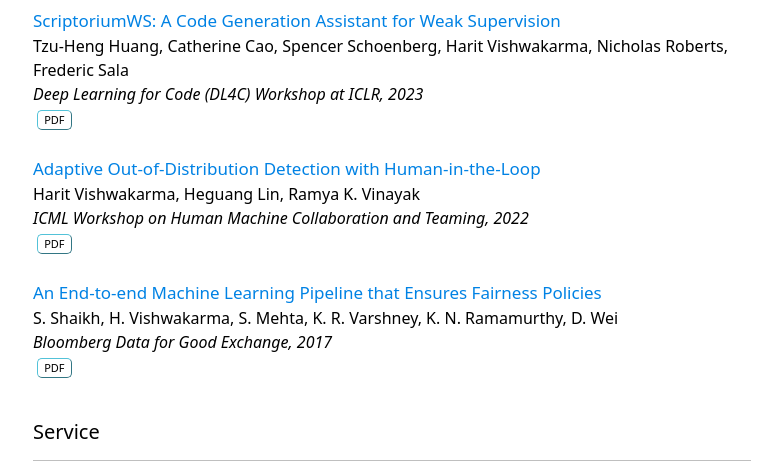
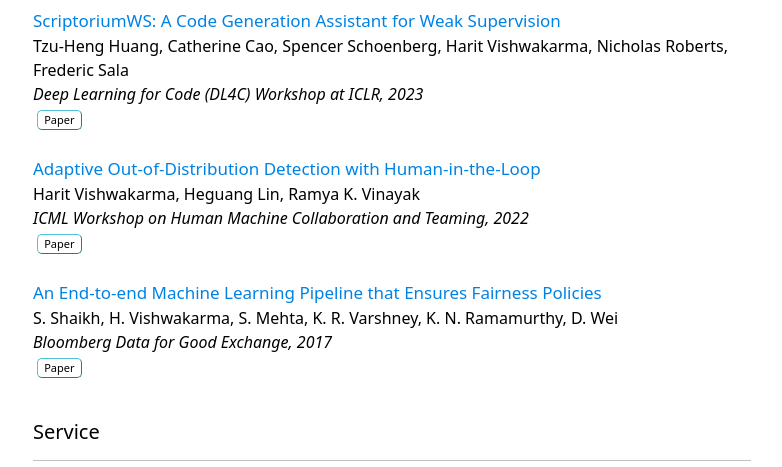
Before and after one commit to harit7/harit7.github.io, a Jekyll site: the page built from index.html, in a window 1280 px wide. Shown: the part 2107-2574 px from the top of the page, without its empty margins (248-1030 px from the left). Built offline with Jekyll 4.4.1, drawn with Linux system fonts in a browser that asks for light colours.

Commit message:
Update ws_pubs.json

```diff
--- a/_data/ws_pubs.json
+++ b/_data/ws_pubs.json
@@ -5,7 +5,7 @@
         "venue": "Deep Learning for Code (DL4C) Workshop at ICLR",
         "date": "2023-03-20",
         "links": [
-            { "label": "PDF",
+            { "label": "Paper",
               "url" : "https://pages.cs.wisc.edu/~fredsala/ScriptoriumWS.pdf"
             }
         ],
@@ -21,7 +21,7 @@
         "date": "2022-07-01",
         "links": [
             {
-                "label": "PDF",
+                "label": "Paper",
                 "url": "https://ramyakv.github.io/Adaptive-OOD-Detection-Human-in-the-loop.pdf"
             }
         ],
@@ -38,7 +38,7 @@
         "date": "2017-10-01",
         "links": [
             {
-                "label": "PDF",
+                "label": "Paper",
                 "url": "https://arxiv.org/pdf/1710.06876.pdf"
             }
         ],
```
